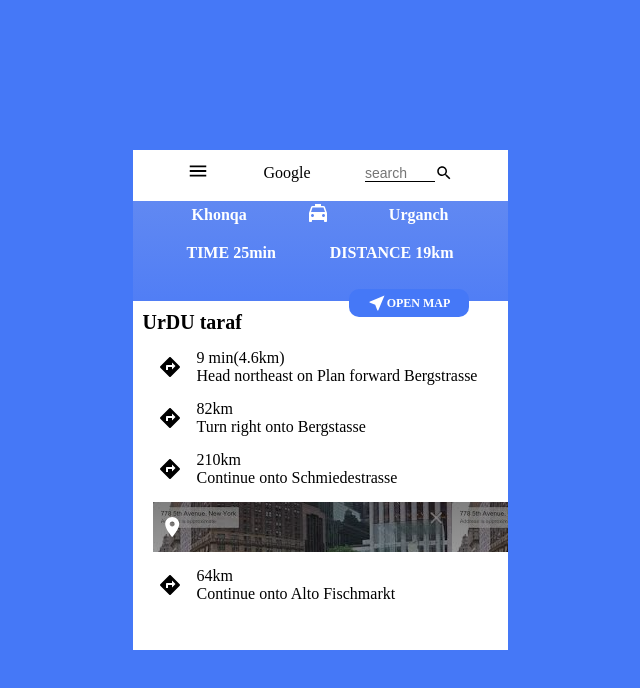
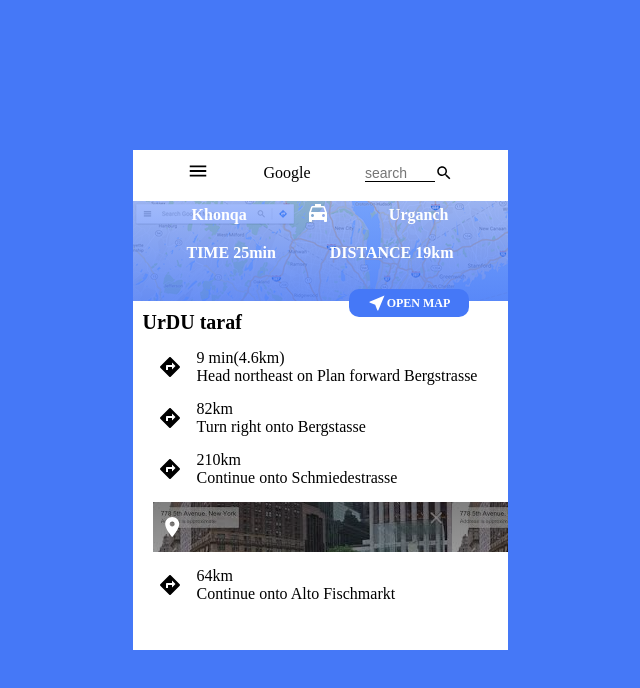
Before and after one commit to khudoyor01/homework7, a plain HTML site: page homework7/index.html in a window 1280 px wide. Shown: the whole page, without its empty margins (320-960 px from the left). Drawn offline with Linux system fonts and the light colour scheme; the site is published under a folder, as on GitHub Pages, so addresses that start at the root find nothing.

Commit message:
First commit

```diff
--- a/homework7/index.html
+++ b/homework7/index.html
@@ -21,6 +21,7 @@
                     </span>
                 </ul>
             </div>
+            <div class="navbar__xudoyor">
                 <div class="navbar__abror">
                     <div class="navbar__card">
 
@@ -37,6 +38,7 @@
                         <div class="navbar__button">
                             <a href="https://google.map">open map</a>
                             <img src="./img/location.svg" alt="location">
+                        </div>
                     </div>
                 </div>
             </div>
--- a/homework7/style.scss
+++ b/homework7/style.scss
@@ -77,15 +77,19 @@ width: 18px;
     }
 
 }
-.navbar__abror{
-
-    :hover{
+.navbar__xudoyor{
+    &:hover{
         transform: scale(1.1);
     }
+}
+
+
 
 .navbar__card{
 
-  background: linear-gradient(rgba(70, 119, 247, 0.5), rgba(70, 119, 247, 0.8)),url(/img/map.png);
+//   background: linear-gradient(rgba(70, 119, 247, 1), rgba(70, 119, 247, 1)),url(/img/map.png);
+background:linear-gradient(rgba(70,119,247,0.5),rgba(70,119,247,0.8)),url(./img/map.png);
+// background-image: url(./img/map.png);
     margin-top: 15px;
     width: 100%;
     height: 100px;
@@ -141,8 +145,6 @@ width: 18px;
             width: 20px;
         }
     }
-}
-
 }
 
 .navbar__menu{
```
Also changed, not shown: homework7/style.css, 1 other file. Lines whose indentation alone changed are shown as unchanged.
